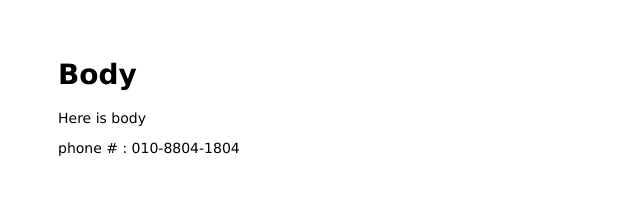
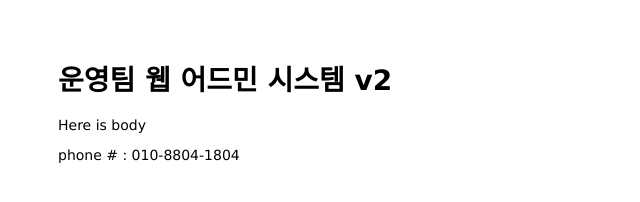
Before and after one commit to YoonhaHong/mastering-git-github, a website: page public/index.html in a window 1280 px wide. Shown: the whole page, without its empty margins (0-640 px from the left). Drawn offline with Linux system fonts and the light colour scheme.

Commit message:
Change header

```diff
--- a/public/index.html
+++ b/public/index.html
@@ -6,7 +6,7 @@
 </head>
 
 <body>
-  <h1>Body</h1>
+  <h1>운영팀 웹 어드민 시스템 v2</h1>
   <p>Here is body</p>
 </body>
 
```
